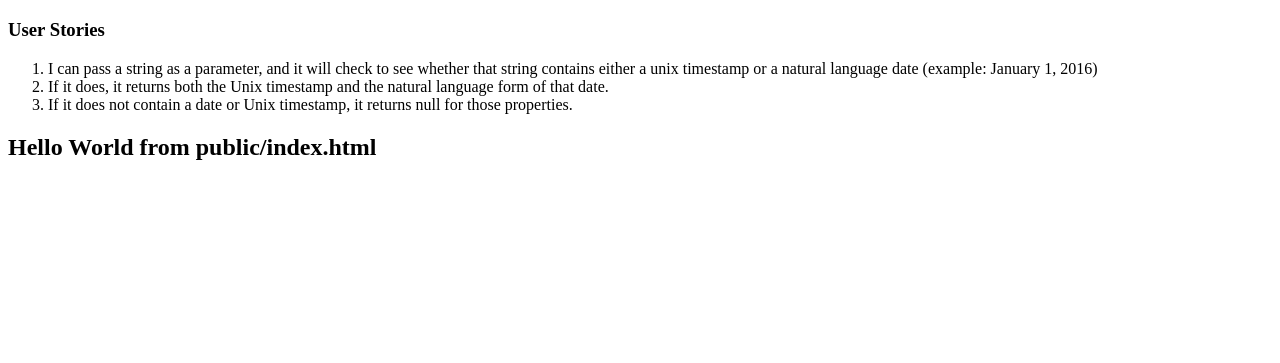
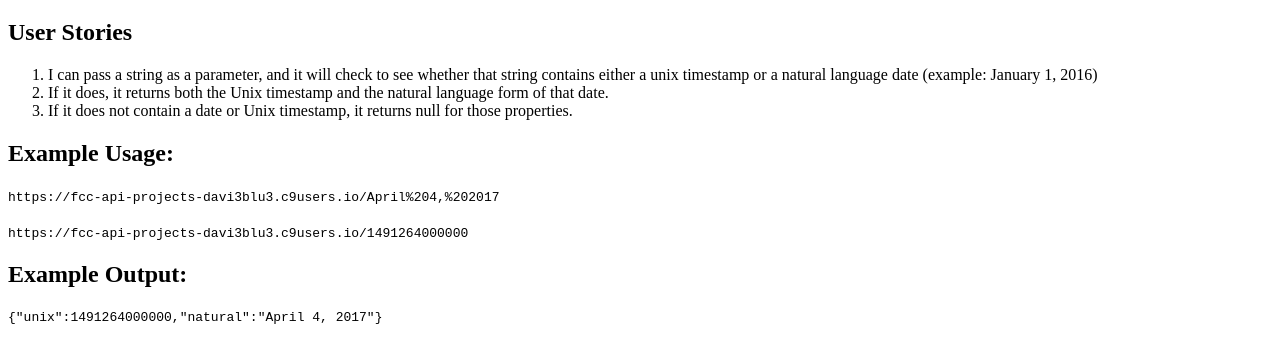
Before and after one commit to davi3blu3/timestamp, a website: page public/index.html in a window 1280 px wide. Shown: the part 61-424 px from the top of the page. Drawn offline with Linux system fonts and the light colour scheme.

Commit message:
edit landing page explanation

```diff
--- a/public/index.html
+++ b/public/index.html
@@ -10,13 +10,18 @@
             <h1>freeCodeCamp: Timestamp Microservice!</h1>
         </header>
         <section>
-            <h3>User Stories</h3>
+            <h2>User Stories</h2>
             <ol>
                 <li>I can pass a string as a parameter, and it will check to see whether that string contains either a unix timestamp or a natural language date (example: January 1, 2016)</li>
                 <li>If it does, it returns both the Unix timestamp and the natural language form of that date.</li>
                 <li>If it does not contain a date or Unix timestamp, it returns null for those properties.</li>
             </ol>
-            <h1>Hello World from public/index.html</h1>
+            <h2>Example Usage:</h2>
+            <code>https://fcc-api-projects-davi3blu3.c9users.io/April%204,%202017</code>
+            <br></br>
+            <code>https://fcc-api-projects-davi3blu3.c9users.io/1491264000000</code>
+            <h2>Example Output:</h2>
+            <code>{"unix":1491264000000,"natural":"April 4, 2017"}</code>
         </section>
 
     </main>
```
